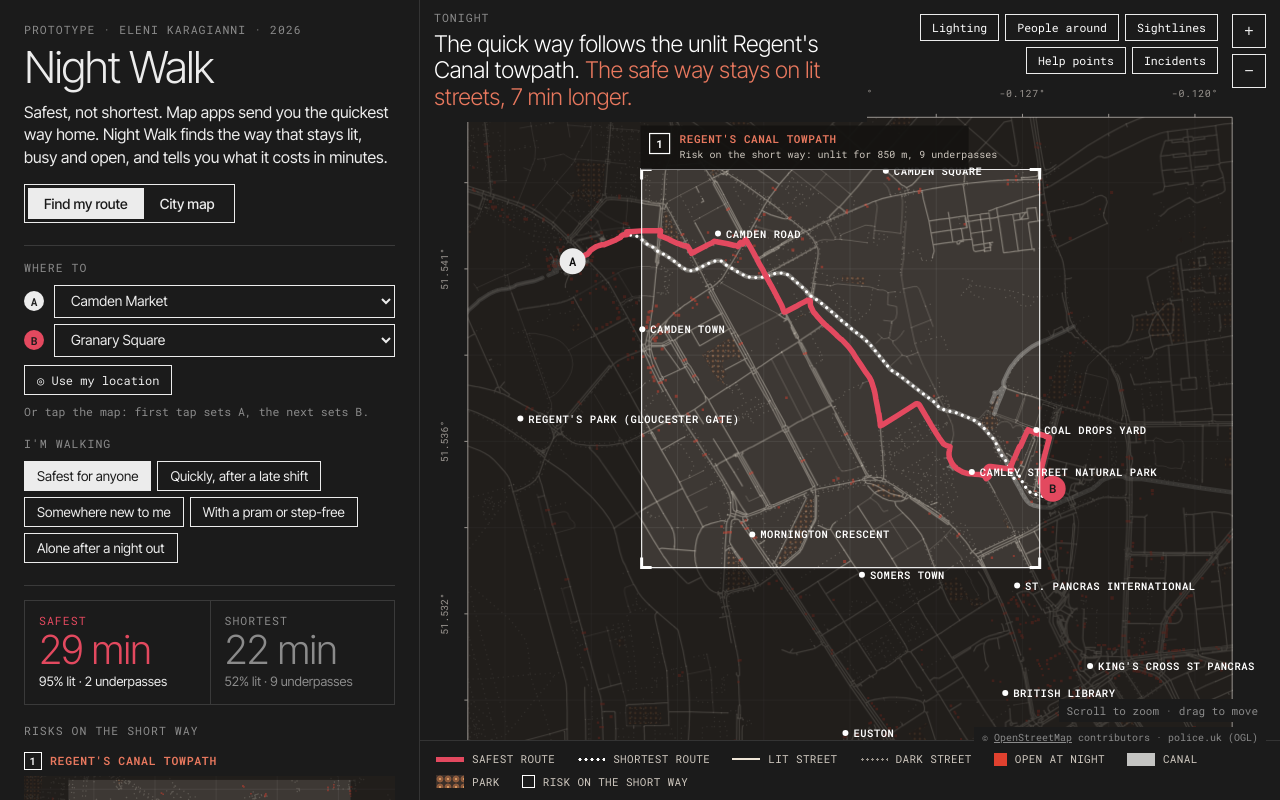
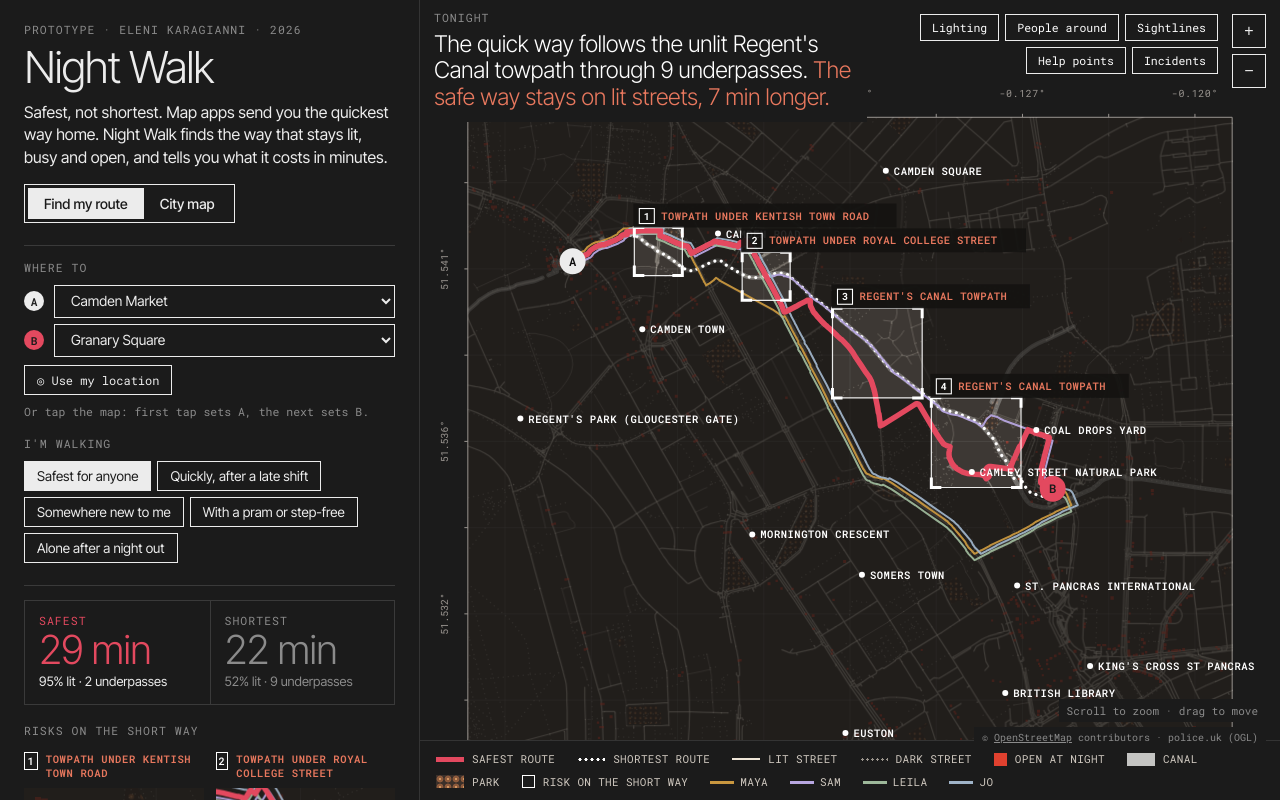
Before and after one commit to elenikaragianniarch-lab/eleni-portfolio, a plain HTML site: page nightwalk/index.html in a window 1280 px wide. Drawn offline with Linux system fonts and the light colour scheme.

Commit message:
Night Walk: several small risk boxes per route, four walkers always visible as offset coloured lines
Co-Authored-By: Claude Opus 5.5 <noreply@anthropic.com>
Claude-Session: https://claude.ai/code/session_01CpfEjaV7EbxyVQsHwU1V2x

```diff
--- a/nightwalk/index.html
+++ b/nightwalk/index.html
@@ -129,9 +129,9 @@ input[type=range]{accent-color:var(--lamp)}
 .legend .rose{background:#D9536A;width:13px}.legend .canal{background:#C4C4C2;height:13px;opacity:1}
 .legend .park{background:radial-gradient(circle,#D4975F 1.2px,#8C5A3C 1.4px 3.4px,#3B302A 3.6px) 0 0/8px 8px}
 .legend .box{width:13px;height:13px;border:1.5px solid #fff}
-.calls{gap:18px}.calls li{display:block}
+.calls{gap:14px 12px;grid-template-columns:1fr 1fr}.calls li{display:block;min-width:0}
 .calls .tl{font:600 11.5px var(--m);letter-spacing:.06em;text-transform:uppercase;color:var(--salmon);margin:0 0 6px}
-.calls .inset{display:block;width:100%;height:290px;background:#4A443F;border:0}
+.calls .inset{display:block;width:100%;height:150px;background:#4A443F;border:0}.calls .tl{font-size:10.5px!important;min-height:30px;align-items:flex-start!important}.calls .td{font-size:12.5px!important}
 .calls .td{font-size:13.5px;margin:6px 0 0;color:#CFC8BF}
 .head .r{color:var(--salmon)}.head{background:#1B1B1B;padding:10px 14px 12px;left:0;top:0}
 .map{background:#1B1B1B}
@@ -238,7 +238,7 @@ const $=s=>document.querySelector(s);
 const CRIT=[["Lighting","Lit streets"],["People around","Open late venues, shops, stations"],["Open sightlines","No underpasses, alleys or dark park paths"],["Help nearby","Stations, pharmacies, 24/7 shops, staffed venues"],["Fewer incidents","Recorded incidents (police.uk)"]];
 const WALKERS=[
  {id:"shift",col:"#C9973F",name:"Maya, night-shift nurse",need:"Finishing at 1am and tired. Wants it lit and not too long.",w:[.9,.2,.3,.1,.4],tol:.45,dash:"2 5"},
- {id:"new",col:"#E59A92",name:"Sam, new to London",need:"First month here. Wants busy streets and places to ask for help.",w:[.4,.9,.5,.9,.4],tol:1.6,dash:"8 5"},
+ {id:"new",col:"#B7A6E0",name:"Sam, new to London",need:"First month here. Wants busy streets and places to ask for help.",w:[.4,.9,.5,.9,.4],tol:1.6,dash:"8 5"},
  {id:"pram",col:"#9DB89A",name:"Leila, pushing a pram",need:"Needs step-free pavements and open, visible routes.",w:[.5,.3,.8,.3,.3],tol:1.1,step:true,dash:"1 3"},
  {id:"alone",col:"#9FB3C8",name:"Jo, alone after a night out",need:"Will walk further to stay around people and light.",w:[.9,.9,.9,.6,.9],tol:3.4,dash:"12 4 2 4"}
 ];
@@ -347,9 +347,9 @@ function summary(){
   }
   CALLS=callouts();
   $("#callHead").style.display=CALLS.length?"":"none";
-  $("#callList").innerHTML=CALLS.map((c,k)=>{const [x0,y0,x1,y1]=c.bb,cx=(x0+x1)/2,cy=-(y0+y1)/2,h=Math.max(x1-x0,y1-y0)/2+70;return `<li><p class="tl"><span class="nb">${k+1}</span>${c.name}</p><svg class="inset" viewBox="${cx-h*1.25} ${cy-h} ${h*2.5} ${h*2}" preserveAspectRatio="xMidYMid slice"><use href="#world"/></svg><p class="td">${c.detail[0].toUpperCase()+c.detail.slice(1)}. The safe route avoids it.</p></li>`}).join("");
-  const dm2=Math.round(a.min-s.min),c0=CALLS.slice().sort((x,y)=>y.sev-x.sev)[0];
-  $("#headTxt").innerHTML=!c0?"Here the quick way is also the safe way.":`The quick way ${c0.unlit>=30?`follows ${/^(Path|Underpass)/.test(c0.name)?"an unlit "+c0.name.replace(/^(Path|Underpass)/,m=>m.toLowerCase()):"the unlit "+c0.name}`:`goes through ${c0.tun} underpass${c0.tun>1?"es":""}`}. <span class="r">The safe way stays on lit streets${dm2>0?`, ${dm2} min longer`:""}.</span>`;
+  $("#callList").innerHTML=CALLS.map((c,k)=>{const [x0,y0,x1,y1]=c.bb,cx=(x0+x1)/2,cy=-(y0+y1)/2,h=Math.min(260,Math.max(x1-x0,y1-y0)/2+90);return `<li><p class="tl"><span class="nb">${k+1}</span>${c.name}</p><svg class="inset" viewBox="${cx-h*1.25} ${cy-h} ${h*2.5} ${h*2}" preserveAspectRatio="xMidYMid slice"><use href="#world"/></svg><p class="td">${c.detail[0].toUpperCase()+c.detail.slice(1)}.</p></li>`}).join("");
+  const dm2=Math.round(a.min-s.min);
+  $("#headTxt").innerHTML=!CALLS.length?"Here the quick way is also the safe way.":`The quick way ${RISK.unlit>=60?`follows ${RISK.name?"the unlit "+RISK.name:"unlit paths"}${RISK.tun?` through ${RISK.tun} underpass${RISK.tun>1?"es":""}`:""}`:`goes through ${RISK.tun} underpass${RISK.tun>1?"es":""}`}. <span class="r">The safe way stays on lit streets${dm2>0?`, ${dm2} min longer`:""}.</span>`;
   $("#why").innerHTML=li.map(([c,t])=>`<li class="${c}">${t}</li>`).join("");
 }
 function renderCity(){
@@ -486,40 +486,42 @@ function setupMap(){
   $("#zin").onclick=()=>zoom(1/1.4);$("#zout").onclick=()=>zoom(1.4);
   svg.addEventListener("pointerleave",()=>$("#tip").style.display="none");
 }
-function setVB(){svg.setAttribute("viewBox",vb.map(v=>v.toFixed(1)).join(" "));if(G&&res&&mode==="route")drawMarks();if(nav)drawMe()}
+function setVB(){svg.setAttribute("viewBox",vb.map(v=>v.toFixed(1)).join(" "));if(G&&res&&mode==="route"){clearTimeout(setVB.t);setVB.t=setTimeout(draw,60);drawMarks()}if(nav)drawMe()}
 function px(){const r=svg.getBoundingClientRect();return Math.max(vb[2]/r.width,vb[3]/r.height)}
 let CALLS=[];
+function nearestStreet(x,y,skip){let bd=1e9,bn="";for(const e of G.E){if(!e[10]||(skip&&skip.test(e[10])))continue;const v=G.V[e[0]],d=Math.hypot(v[0]-x,v[1]-y);if(d<bd){bd=d;bn=e[10]}}return bn}
+function bbOf(ids){let x0=1e9,y0=1e9,x1=-1e9,y1=-1e9;for(const i of ids){const e=G.E[i];for(const p of [G.V[e[0]],G.V[e[1]],...e[11]]){x0=Math.min(x0,p[0]);x1=Math.max(x1,p[0]);y0=Math.min(y0,p[1]);y1=Math.max(y1,p[1])}}return [x0,y0,x1,y1]}
+let RISK={unlit:0,tun:0,name:""};
 function callouts(){
-  const S=res.shortest,main=mainR();if(!S||!main)return [];
-  const safe=new Set(main),runs=[];let cur=null,along=0,prevT=0;
-  for(const i of S){const e=G.E[i];const prob=!safe.has(i)&&(e[3]<.5||e[9]||e[5]<.35);
-    if(prob){if(!cur||along-cur.end>40){cur={ids:[],start:along,end:along,L:0,unlit:0,tun:0,names:{}};runs.push(cur)}
-      cur.ids.push(i);cur.L+=e[2];if(e[3]<.5)cur.unlit+=e[2];if(e[9]&&!prevT)cur.tun++;if(e[10])cur.names[e[10]]=(cur.names[e[10]]||0)+e[2];cur.end=along+e[2]}
-    prevT=e[9];along+=e[2]}
-  // one callout per place: merge runs that share the same street name
-  const nameOf=r=>{const nm=Object.entries(r.names).sort((a,b)=>b[1]-a[1])[0];return nm?nm[0]:""};
-  for(let i=0;i<runs.length;i++)for(let j=i+1;j<runs.length;j++){const n=nameOf(runs[i]);if(n&&n===nameOf(runs[j])){const a=runs[i],b=runs[j];a.ids.push(...b.ids);a.L+=b.L;a.unlit+=b.unlit;a.tun+=b.tun;a.end=b.end;for(const k in b.names)a.names[k]=(a.names[k]||0)+b.names[k];runs.splice(j--,1)}}
-  runs.forEach(r=>r.sev=r.unlit+r.tun*120+(r.L-r.unlit)*.3);
-  return runs.filter(r=>r.sev>60).sort((a,b)=>b.sev-a.sev).slice(0,3).sort((a,b)=>a.start-b.start).map(r=>{
-    let x0=1e9,y0=1e9,x1=-1e9,y1=-1e9;for(const i of r.ids){const e=G.E[i];for(const p of [G.V[e[0]],G.V[e[1]],...e[11]]){x0=Math.min(x0,p[0]);x1=Math.max(x1,p[0]);y0=Math.min(y0,p[1]);y1=Math.max(y1,p[1])}}
-    const nm=Object.entries(r.names).sort((a,b)=>b[1]-a[1])[0];let name=nm?nm[0]:"";
-    if(!name){const cx=(x0+x1)/2,cy=(y0+y1)/2;let bd=1e9,bn="";for(const e of G.E){if(!e[10]||/canal/i.test(e[10]))continue;const v=G.V[e[0]],d=Math.hypot(v[0]-cx,v[1]-cy);if(d<bd){bd=d;bn=e[10]}}name=(r.tun?"Underpass":"Path")+(bn?" near "+bn:"")}
-    const bits=[];if(r.unlit>=30)bits.push(`unlit for ${Math.round(r.unlit/10)*10} m`);if(r.tun>1||(r.tun&&!/^Underpass/.test(name)))bits.push(`${r.tun} underpass${r.tun>1?"es":""}`);if(!bits.length)bits.push(/^Underpass/.test(name)?"dark and enclosed":"hidden from view");
-    return {...r,name,detail:bits.join(", "),bb:[x0,y0,x1,y1]}}).reduce((out,c)=>{const o=out.find(x=>x.name===c.name);
-      if(!o){out.push(c);return out}
-      o.bb=[Math.min(o.bb[0],c.bb[0]),Math.min(o.bb[1],c.bb[1]),Math.max(o.bb[2],c.bb[2]),Math.max(o.bb[3],c.bb[3])];o.unlit+=c.unlit;o.tun+=c.tun;o.sev+=c.sev;o.ids.push(...c.ids);
-      const bits=[];if(o.unlit>=30)bits.push(`unlit for ${Math.round(o.unlit/10)*10} m`);if(o.tun>1)bits.push(`${o.tun} underpasses`);o.detail=bits.join(", ")||o.detail;return out},[]);
+  // small boxes, one per event on the short way that the safe route avoids: each underpass, and each unlit stretch in chunks of ~200 m
+  const S=res.shortest,main=mainR();RISK={unlit:0,tun:0,name:""};if(!S||!main)return [];
+  const safe=new Set(main),ev=[],names={};let along=0,cur=null,curT=null;
+  for(const i of S){const e=G.E[i],off=!safe.has(i);
+    if(off&&e[9]){if(!curT){curT={type:"tun",ids:[],start:along};ev.push(curT);RISK.tun++}curT.ids.push(i)}else curT=null;
+    if(off&&!e[9]&&e[3]<.5){if(!cur||cur.L>200){cur={type:"dark",ids:[],L:0,start:along};ev.push(cur)}cur.ids.push(i);cur.L+=e[2];RISK.unlit+=e[2]}else if(!(off&&e[9]))cur=null;
+    if(off&&(e[3]<.5||e[9])&&e[10])names[e[10]]=(names[e[10]]||0)+e[2];
+    along+=e[2]}
+  RISK.name=(Object.entries(names).sort((a,b)=>b[1]-a[1])[0]||[""])[0];
+  const out=[];
+  for(const v of ev){if(v.type==="dark"&&v.L<50)continue;
+    const bb=bbOf(v.ids),cx=(bb[0]+bb[2])/2,cy=(bb[1]+bb[3])/2,own=(v.ids.map(i=>G.E[i][10]).find(Boolean))||"";
+    let name,detail,sev;
+    if(v.type==="tun"){const st=nearestStreet(cx,cy,/canal|towpath/i);name=(/canal|towpath/i.test(own)?"Towpath under ":"Underpass near ")+st;detail="dark underpass, out of sight";sev=150}
+    else{name=own||("Path near "+nearestStreet(cx,cy,/canal|towpath/i));detail=`unlit for ${Math.round(v.L/10)*10} m`;sev=v.L}
+    out.push({name,detail,sev,bb,cx,cy,start:v.start,ids:v.ids})}
+  // keep the strongest few that don't overlap
+  const pick=[];for(const c of out.sort((a,b)=>b.sev-a.sev)){if(pick.length>=5)break;if(pick.every(p=>Math.hypot(p.cx-c.cx,p.cy-c.cy)>170))pick.push(c)}
+  return pick.sort((a,b)=>a.start-b.start);
 }
 function drawCalls(s){
   const g=$("#calls");if(!g)return;if(mode==="city"){g.innerHTML="";$("#holes").innerHTML="";return}
-  const geo=c=>{const [x0,y0,x1,y1]=c.bb,cx=(x0+x1)/2,cy=-(y0+y1)/2,h=Math.max(x1-x0,y1-y0)/2+40;return [cx,cy,Math.max(h,36*s)]};
+  const geo=c=>{const [x0,y0,x1,y1]=c.bb,cx=(x0+x1)/2,cy=-(y0+y1)/2,h=Math.min(130,Math.max(x1-x0,y1-y0)/2+35);return [cx,cy,Math.max(h,24*s)]};
   $("#holes").innerHTML=CALLS.map(c=>{const [cx,cy,hs]=geo(c);return `<rect x="${cx-hs}" y="${cy-hs}" width="${2*hs}" height="${2*hs}" fill="#000"/>`}).join("");
   g.innerHTML=CALLS.map((c,k)=>{const [cx,cy,hs]=geo(c),t=10*s;
     const corners=[[-1,-1],[1,-1],[1,1],[-1,1]].map(([a,b])=>`M${cx+a*hs} ${cy+b*hs+(-b)*t}V${cy+b*hs}H${cx+a*hs+(-a)*t}`).join("");
     return `<rect x="${cx-hs}" y="${cy-hs}" width="${2*hs}" height="${2*hs}" fill="none" stroke="#fff" stroke-opacity=".9" stroke-width="1.2" vector-effect="non-scaling-stroke"/><path d="${corners}" fill="none" stroke="#fff" stroke-width="3" vector-effect="non-scaling-stroke"/>
-    <g transform="translate(${cx-hs} ${cy-hs}) scale(${s})"><rect x="-1" y="-44" width="${Math.max(c.name.length*7.4,c.detail.length*6.4+100)+36}" height="44" fill="#141312" fill-opacity=".92"/><rect x="8" y="-36" width="20" height="20" fill="none" stroke="#fff" stroke-width="1.2"/><text x="18" y="-21.5" text-anchor="middle" font-family="Roboto Mono, monospace" font-size="11" font-weight="700" fill="#fff">${k+1}</text>
-      <text x="38" y="-27" font-family="Roboto Mono, monospace" font-size="11" font-weight="600" fill="#E8785E" letter-spacing=".05em">${c.name.toUpperCase()}</text>
-      <text x="38" y="-12" font-family="Roboto Mono, monospace" font-size="10" fill="#CFC8BF">Risk on the short way: ${c.detail}</text></g>`}).join("");
+    <g transform="translate(${cx-hs} ${cy-hs}) scale(${s})"><rect x="-1" y="-24" width="${c.name.length*7.2+40}" height="24" fill="#141312" fill-opacity=".92"/><rect x="5" y="-19" width="15" height="15" fill="none" stroke="#fff" stroke-width="1.1"/><text x="12.5" y="-8" text-anchor="middle" font-family="Roboto Mono, monospace" font-size="10" font-weight="700" fill="#fff">${k+1}</text>
+      <text x="27" y="-8" font-family="Roboto Mono, monospace" font-size="10.5" font-weight="600" fill="#E8785E" letter-spacing=".04em">${c.name.toUpperCase()}</text></g>`}).join("");
 }
 function drawMarks(){
   const s=px(),m=(v,l,c,tc)=>{const p=G.V[v];return `<g transform="translate(${p[0]} ${-p[1]}) scale(${s})"><circle r="13" fill="${c}"/><text y="4.5" text-anchor="middle" fill="${tc}" font-family="Roboto Mono, monospace" font-size="12" font-weight="600">${l}</text></g>`};
@@ -537,9 +539,9 @@ function draw(){
   $("#lit").style.opacity=mode==="city"?.25:1;$("#actp").style.opacity=mode==="city"?.3:1;
   if(mode==="city"){g.innerHTML="";$("#marks").innerHTML="";$("#calls").innerHTML="";document.querySelector(".legend").style.visibility="hidden";return}
   document.querySelector(".legend").style.visibility="";
-  const showW=$("#neg").open||focus!==null;$("#wleg").style.display=showW?"flex":"none";$("#wleg").innerHTML=WALKERS.map(w=>`<div><span style="border-top:3px solid ${w.col}"></span>${w.name.split(",")[0]}</div>`).join("");
+  const showW=true;$("#wleg").style.display=showW?"flex":"none";$("#wleg").innerHTML=WALKERS.map(w=>`<div><span style="border-top:3px solid ${w.col}"></span>${w.name.split(",")[0]}</div>`).join("");
   if(res.shortest)h+=`<path d="${pathOf(res.shortest)}" fill="none" stroke="#FFFFFF" stroke-width="3.2" stroke-dasharray="0.01 6.5" stroke-linecap="round"/>`;
-  res.own.forEach((r,i)=>{if(r&&showW)h+=`<path d="${pathOf(r)}" fill="none" stroke="${WALKERS[i].col}" stroke-opacity="${focus===null?.9:focus===i?1:.15}" stroke-width="${focus===i?3.5:2.2}" vector-effect="non-scaling-stroke"/>`});
+  const sp=px(),OFF=[[-1,-1],[1,1],[-1,1],[1,-1]];res.own.forEach((r,i)=>{if(r&&showW)h+=`<path transform="translate(${OFF[i][0]*3.2*sp} ${OFF[i][1]*3.2*sp})" d="${pathOf(r)}" fill="none" stroke="${WALKERS[i].col}" stroke-opacity="${focus===null?.95:focus===i?1:.15}" stroke-width="${focus===i?3.2:2}" stroke-linecap="round" stroke-linejoin="round" vector-effect="non-scaling-stroke"/>`});
   if(user)h+=`<path d="${pathOf(user)}" fill="none" stroke="#FFFFFF" stroke-width="3.5" vector-effect="non-scaling-stroke"/>`;
   if(mainR())h+=`<path d="${pathOf(mainR())}" fill="none" stroke="#E3495F" stroke-width="${focus===null?5.5:3}" stroke-opacity="${focus===null?1:.6}" stroke-linecap="round" stroke-linejoin="round" vector-effect="non-scaling-stroke"/>`;
   g.innerHTML=h;
```
